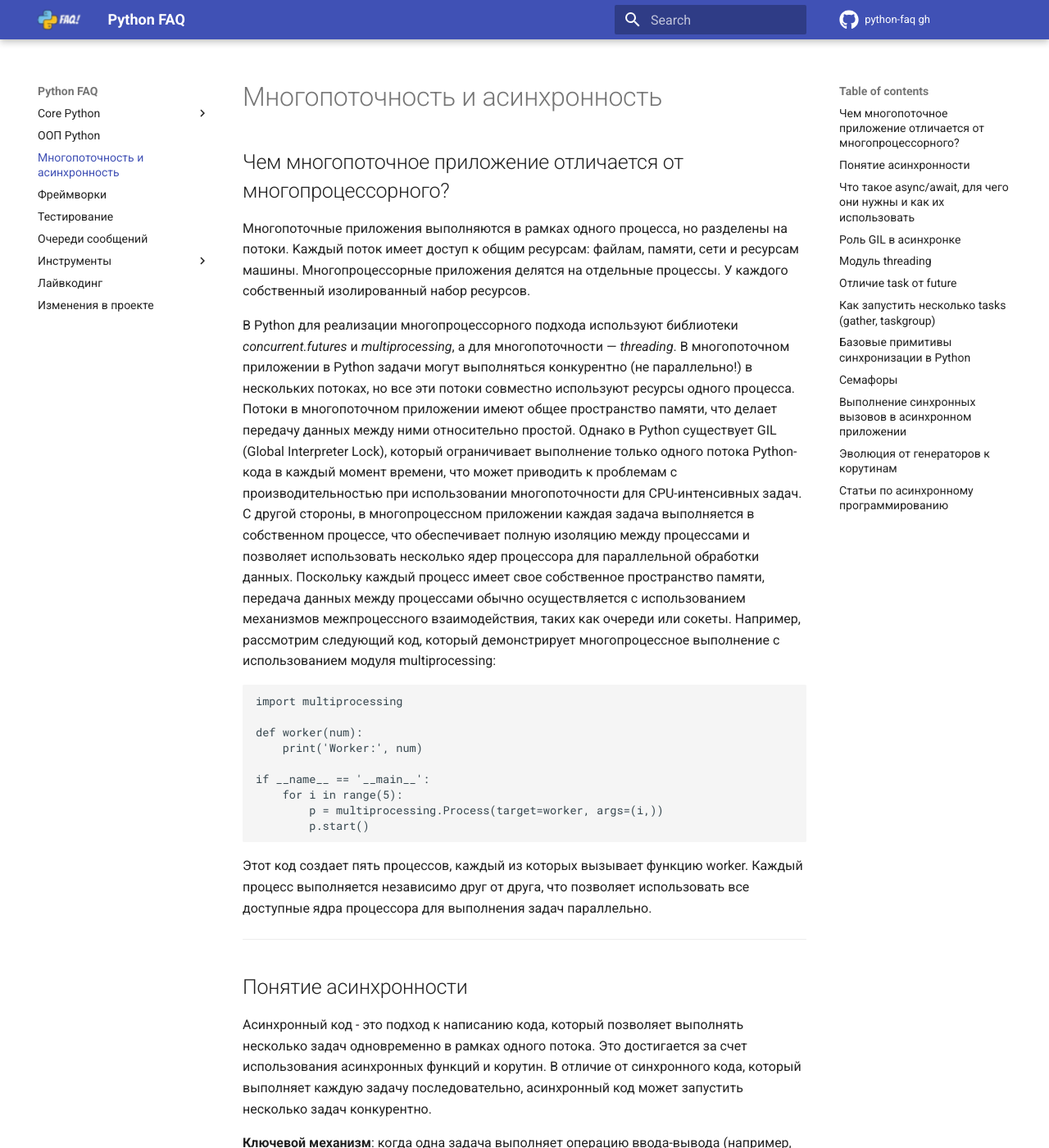
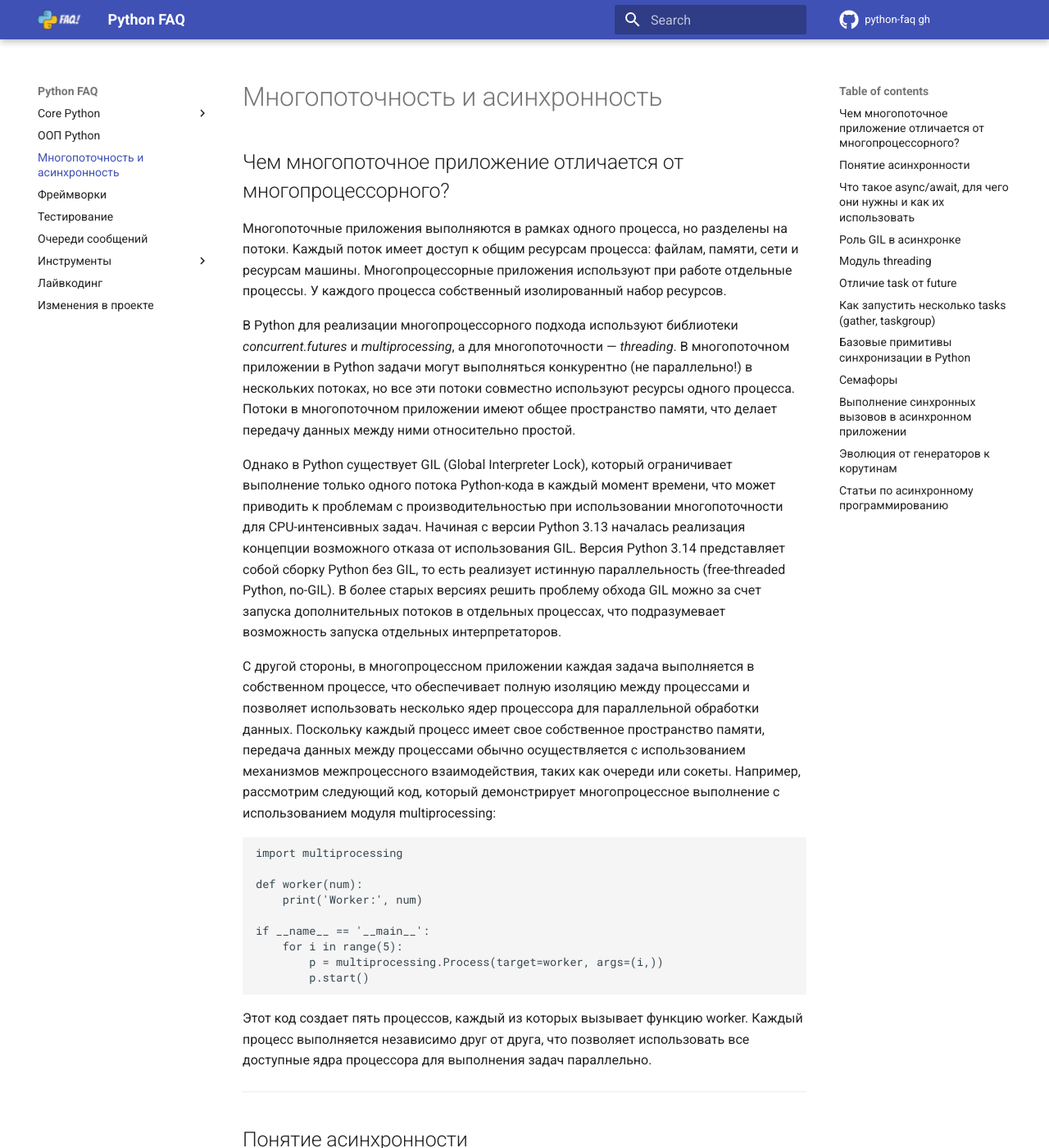
Before and after one commit to u-cha/python-faq, an MkDocs documentation site: the page built from docs/async.md, in a window 1280 px wide and 1400 px high. Shown: the whole window at 82% size. Built offline with MkDocs 1.6.1 and Material for MkDocs 9.7.7, drawn with Linux system fonts in a browser that asks for light colours; comment, search, counter and statistics services are not loaded; some of the changed text lies outside the part shown.

Commit message:
fix asymc by comments

```diff
--- a/docs/async.md
+++ b/docs/async.md
@@ -5,10 +5,16 @@ description: Вопросы и ответы по асинхронности Pyth
 
 
 ## Чем многопоточное приложение отличается от многопроцессорного?
-Многопоточные приложения выполняются в рамках одного процесса, но разделены на потоки. Kаждый поток имеет доступ к общим ресурсам: файлам, памяти, сети и ресурсам машины. Многопроцессорные приложения делятся на отдельные процессы. У каждого собственный изолированный набор ресурсов.
+Многопоточные приложения выполняются в рамках одного процесса, но разделены на потоки. Kаждый поток имеет доступ к общим ресурсам процесса: файлам, памяти, сети и ресурсам машины. Многопроцессорные приложения используют при работе отдельные процессы. У каждого процесса собственный изолированный набор ресурсов.
 
 В Python для реализации многопроцессорного подхода используют библиотеки _concurrent.futures_ и _multiprocessing_, а для многопоточности — _threading_.
-В многопоточном приложении в Python задачи могут выполняться конкурентно (не параллельно!) в нескольких потоках, но все эти потоки совместно используют ресурсы одного процесса. Потоки в многопоточном приложении имеют общее пространство памяти, что делает передачу данных между ними относительно простой. Однако в Python существует GIL (Global Interpreter Lock), который ограничивает выполнение только одного потока Python-кода в каждый момент времени, что может приводить к проблемам с производительностью при использовании многопоточности для CPU-интенсивных задач.
+В многопоточном приложении в Python задачи могут выполняться конкурентно (не параллельно!) в нескольких потоках, но все эти потоки совместно используют ресурсы одного процесса. Потоки в многопоточном приложении имеют общее пространство памяти, что делает передачу данных между ними относительно простой.
+
+Однако в Python существует GIL (Global Interpreter Lock), который ограничивает выполнение только одного потока Python-кода в каждый момент времени, что может приводить к проблемам с производительностью при использовании многопоточности для CPU-интенсивных задач.
+Начиная с версии Python 3.13 началась реализация концепции возможного отказа от использования GIL.
+Версия Python 3.14 представляет собой сборку Python без GIL, то есть реализует истинную параллельность (free-threaded Python, no-GIL).
+В более старых версиях решить проблему обхода GIL можно за счет запуска дополнительных потоков в отдельных процессах, что подразумевает возможность запуска отдельных интерпретаторов.
+
 С другой стороны, в многопроцессном приложении каждая задача выполняется в собственном процессе, что обеспечивает полную изоляцию между процессами и позволяет использовать несколько ядер процессора для параллельной обработки данных. Поскольку каждый процесс имеет свое собственное пространство памяти, передача данных между процессами обычно осуществляется с использованием механизмов межпроцессного взаимодействия, таких как очереди или сокеты.
 Например, рассмотрим следующий код, который демонстрирует многопроцессное выполнение с использованием модуля multiprocessing:
 
```
Also changed, not shown: other parts of docs/async.md (+2 -2 lines).
